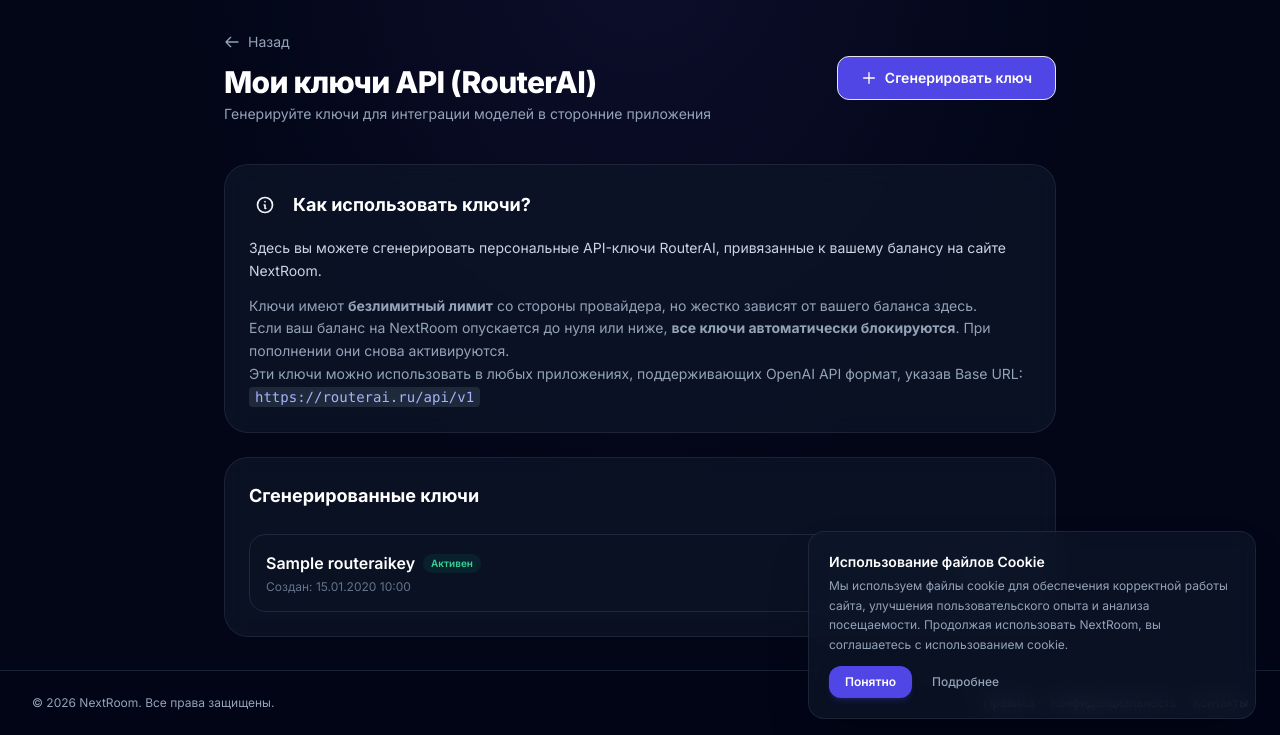
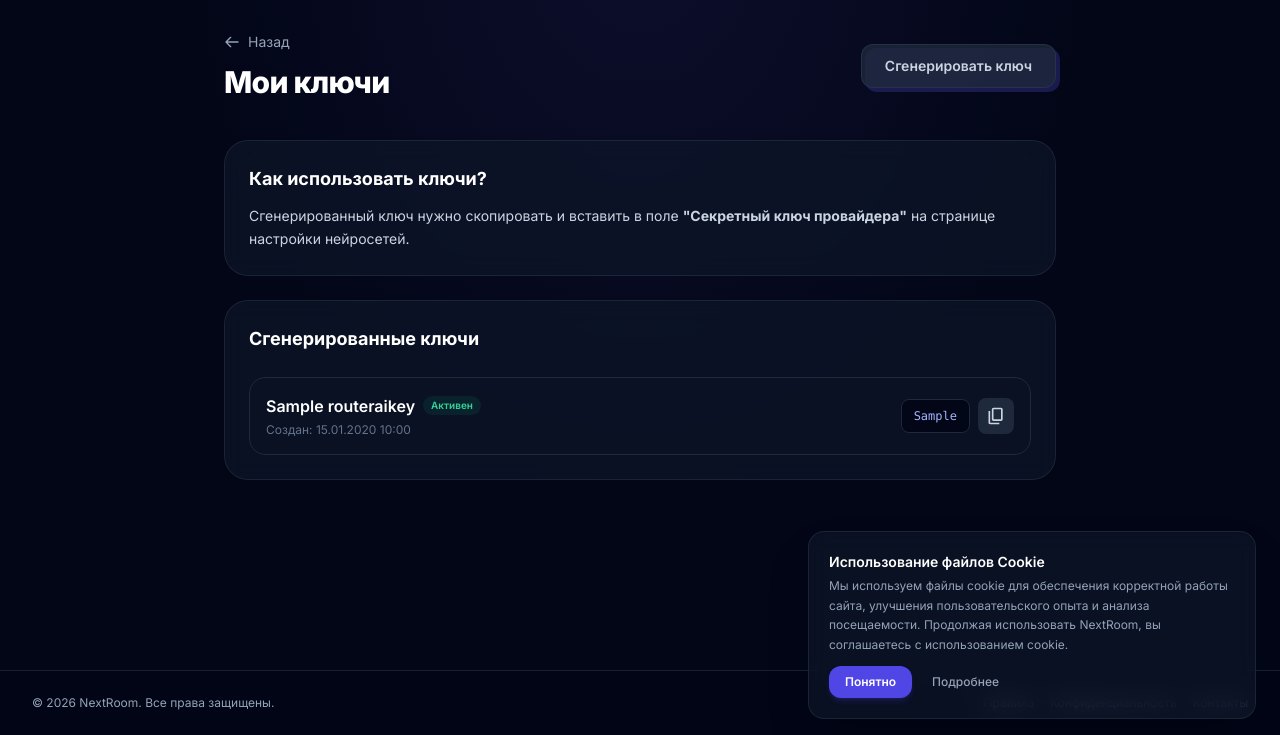
Before and after one commit to X2X1321/nextroom, a Django app: page /ai-management/my-keys/ in a window 1280 px wide. Shown: the part 65-800 px from the top of the page. Run offline with Django 4.2, Linux system fonts and the light colour scheme; a user stored in the database is signed in; tables that the repository leaves empty hold one stand-in row (values such as "Sample post"); some libraries are stand-ins or nearby versions; some web fonts are replaced.

Commit message:
feat(ai): update routerai keys UI and allow custom key names

```diff
--- a/chat/views.py
+++ b/chat/views.py
@@ -2279,9 +2279,18 @@ def generate_routerai_key(request):
     if not master_key:
         return JsonResponse({'error': 'Мастер-ключ RouterAI не настроен на сервере.'}, status=500)
 
+    custom_name = f"NextRoom User: {request.user.username}"
+    if request.body:
+        try:
+            body = json.loads(request.body)
+            if body.get('name'):
+                custom_name = body.get('name').strip()[:50]  # Limit length to 50
+        except json.JSONDecodeError:
+            pass
+
     url = "https://routerai.ru/api/v1/keys"
     payload = {
-        "name": f"NextRoom User: {request.user.username}",
+        "name": custom_name,
         "limit": 0  # 0 means unlimited by RouterAI side, we handle balance locally
     }
     data = json.dumps(payload).encode('utf-8')
--- a/templates/chat/routerai_keys.html
+++ b/templates/chat/routerai_keys.html
@@ -12,15 +12,13 @@
                 </svg>
                 Назад
             </a>
-            <h1 class="text-2xl sm:text-3xl font-extrabold tracking-tight text-white">Мои ключи API (RouterAI)</h1>
-            <p class="text-sm text-slate-400 mt-1">Генерируйте ключи для интеграции моделей в сторонние приложения</p>
+            <h1 class="text-2xl sm:text-3xl font-extrabold tracking-tight text-white">Мои ключи</h1>
         </div>
         <div>
-            <button id="generate-key-btn" class="relative inline-flex items-center justify-center gap-2 px-6 py-3 text-sm font-semibold text-white transition duration-300 group">
-                <span class="absolute inset-0 w-full h-full rounded-xl transition duration-300 ease-out transform translate-x-1 translate-y-1 bg-brand-500/30 group-hover:-translate-x-0 group-hover:-translate-y-0"></span>
-                <span class="absolute inset-0 w-full h-full rounded-xl bg-brand-600 border border-brand-500 group-hover:bg-brand-500 transition duration-300"></span>
+            <button id="generate-key-btn" class="relative inline-flex items-center justify-center gap-2 px-6 py-3 text-sm font-semibold text-slate-300 hover:text-white transition duration-300 group">
+                <span class="absolute inset-0 w-full h-full rounded-xl transition duration-300 ease-out transform translate-x-1 translate-y-1 bg-indigo-900/50 group-hover:-translate-x-0 group-hover:-translate-y-0"></span>
+                <span class="absolute inset-0 w-full h-full rounded-xl bg-slate-800/80 border border-slate-700/50 group-hover:bg-indigo-900/40 transition duration-300"></span>
                 <span class="relative z-10 flex items-center gap-2">
-                    <svg class="w-4 h-4" fill="none" stroke="currentColor" viewBox="0 0 24 24"><path stroke-linecap="round" stroke-linejoin="round" stroke-width="2" d="M12 4v16m8-8H4"></path></svg>
                     Сгенерировать ключ
                 </span>
             </button>
@@ -29,19 +27,9 @@
 
     <div class="grid gap-6 mt-4">
         <section class="glass-panel rounded-3xl p-6">
-            <div class="flex items-center gap-3 mb-4">
-                <div class="w-8 h-8 rounded-full bg-brand-500/20 flex items-center justify-center text-brand-400 shrink-0">
-                    <svg class="w-5 h-5" fill="none" stroke="currentColor" viewBox="0 0 24 24"><path stroke-linecap="round" stroke-linejoin="round" stroke-width="2" d="M13 16h-1v-4h-1m1-4h.01M21 12a9 9 0 11-18 0 9 9 0 0118 0z"></path></svg>
-                </div>
-                <h2 class="text-lg font-bold text-white">Как использовать ключи?</h2>
-            </div>
+            <h2 class="text-lg font-bold text-white mb-3">Как использовать ключи?</h2>
             <div class="text-sm text-slate-300 space-y-3 leading-relaxed">
-                <p>Здесь вы можете сгенерировать персональные API-ключи RouterAI, привязанные к вашему балансу на сайте NextRoom.</p>
-                <ul class="list-disc pl-5 space-y-1 text-slate-400">
-                    <li>Ключи имеют <strong>безлимитный лимит</strong> со стороны провайдера, но жестко зависят от вашего баланса здесь.</li>
-                    <li>Если ваш баланс на NextRoom опускается до нуля или ниже, <strong>все ключи автоматически блокируются</strong>. При пополнении они снова активируются.</li>
-                    <li>Эти ключи можно использовать в любых приложениях, поддерживающих OpenAI API формат, указав Base URL: <code class="bg-slate-800 px-1.5 py-0.5 rounded text-indigo-300">https://routerai.ru/api/v1</code></li>
-                </ul>
+                <p>Сгенерированный ключ нужно скопировать и вставить в поле <strong>"Секретный ключ провайдера"</strong> на странице настройки нейросетей.</p>
             </div>
         </section>
 
@@ -65,7 +53,10 @@
                                 <p class="text-xs text-slate-500">Создан: {{ key.created_at|date:"d.m.Y H:i" }}</p>
                             </div>
                             <div class="flex items-center gap-2">
-                                <code class="text-xs bg-slate-950 border border-slate-800 rounded-lg px-3 py-2 text-indigo-300 select-all font-mono">{{ key.key_value }}</code>
+                                <code id="key-{{ key.pk }}" class="text-xs bg-slate-950 border border-slate-800 rounded-lg px-3 py-2 text-indigo-300 select-all font-mono">{{ key.key_value }}</code>
+                                <button onclick="navigator.clipboard.writeText(document.getElementById('key-{{ key.pk }}').innerText); alert('Ключ скопирован!');" class="p-2 rounded-lg bg-slate-800 hover:bg-slate-700 text-slate-300 transition" title="Скопировать">
+                                    <svg xmlns="http://www.w3.org/2000/svg" height="20px" viewBox="0 -960 960 960" width="20px" fill="currentColor"><path d="M360-240q-33 0-56.5-23.5T280-320v-480q0-33 23.5-56.5T360-880h360q33 0 56.5 23.5T800-800v480q0 33-23.5 56.5T720-240H360Zm0-80h360v-480H360v480ZM200-80q-33 0-56.5-23.5T120-160v-560h80v560h440v80H200Zm160-240v-480 480Z"/></svg>
+                                </button>
                             </div>
                         </div>
                     </div>
@@ -89,7 +80,8 @@ document.addEventListener('DOMContentLoaded', function() {
 
     if (generateBtn) {
         generateBtn.addEventListener('click', async function() {
-            if (confirm('Сгенерировать новый API-ключ RouterAI? Он будет привязан к вашему балансу.')) {
+            const keyName = prompt('Введите название для нового ключа:', 'Мой ключ RouterAI');
+            if (keyName) {
 
                 // Disable button to prevent double clicks
                 generateBtn.disabled = true;
@@ -102,7 +94,8 @@ document.addEventListener('DOMContentLoaded', function() {
                         headers: {
                             'X-CSRFToken': '{{ csrf_token }}',
                             'Content-Type': 'application/json'
-                        }
+                        },
+                        body: JSON.stringify({ name: keyName })
                     });
 
                     const data = await response.json();
```
